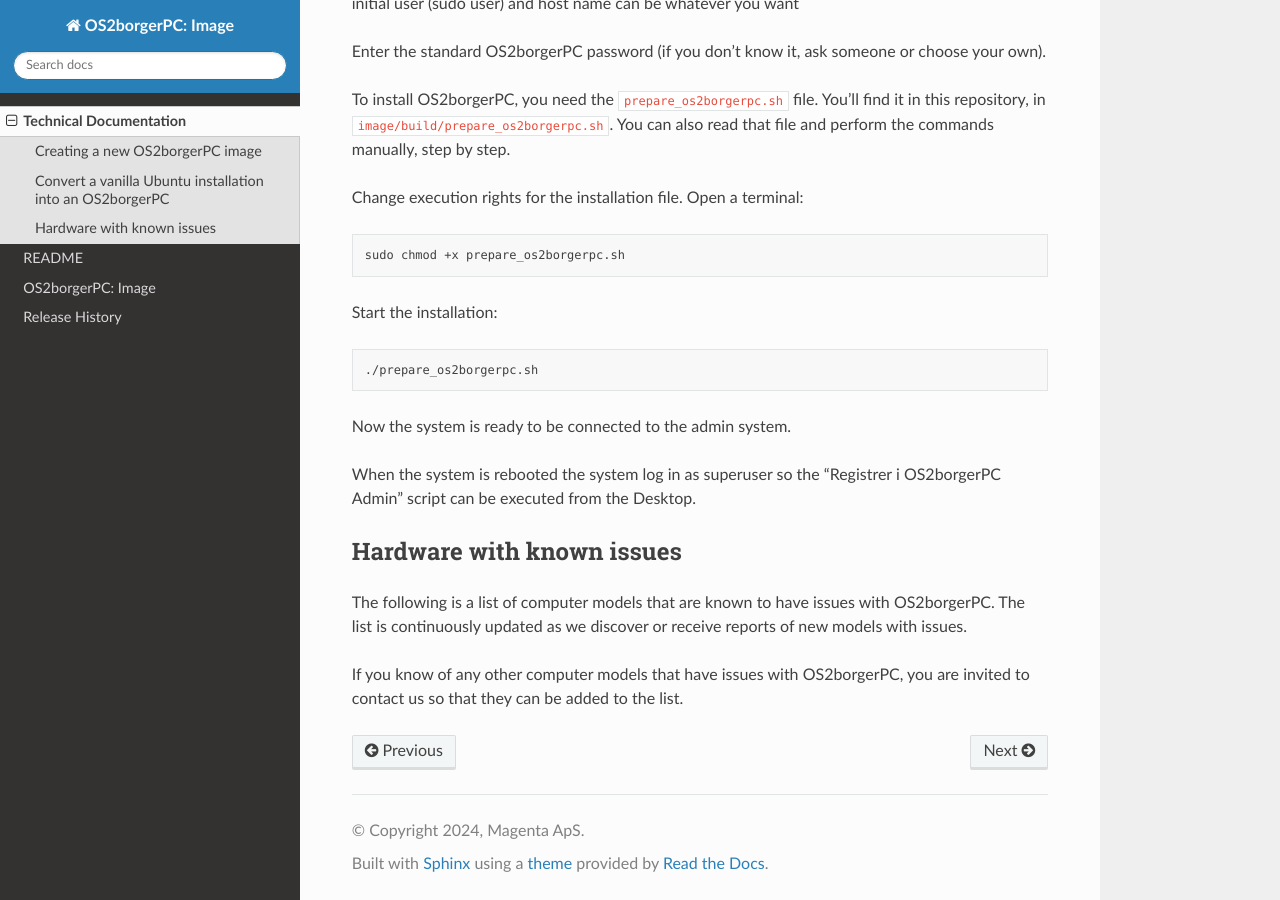
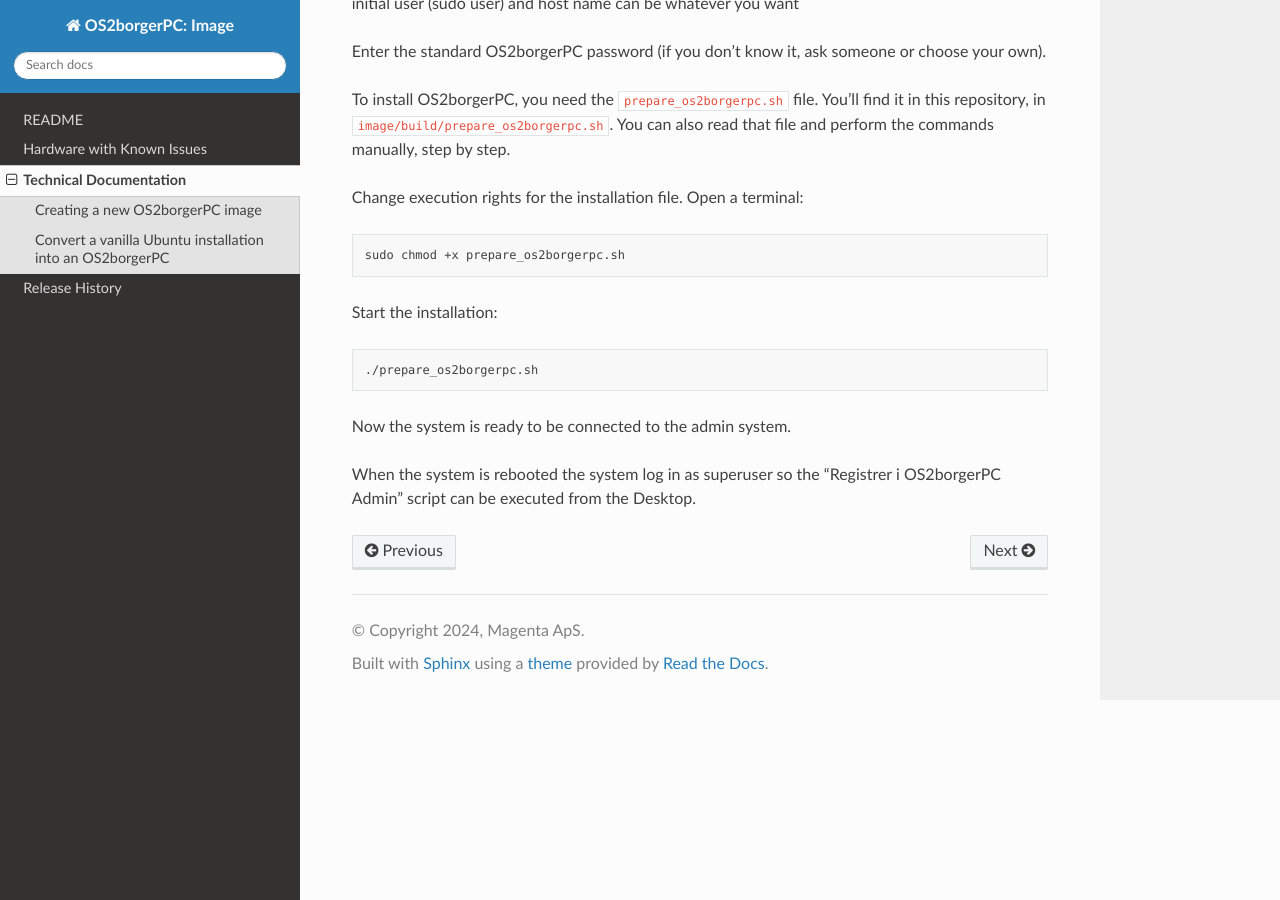
Before and after one commit to OS2borgerPC/os2borgerpc-image, a Sphinx documentation site: the page built from docs/source/dev.rst, in a window 1280 px wide and 900 px high, scrolled down 953 px. Built offline with Sphinx 7.4.7 and the Read the Docs theme 2.0.0, drawn with Linux system fonts in a browser that asks for light colours.

Commit message:
Move hardware known issues list to separate page, reorder TOC, header format consistency

```diff
--- a/docs/source/dev.rst
+++ b/docs/source/dev.rst
@@ -1,5 +1,7 @@
+
+#######################
 Technical Documentation
-=======================
+#######################
 
 ********************************
 Creating a new OS2borgerPC image
@@ -69,39 +71,3 @@
 
 When the system is rebooted the system log in as superuser so
 the "Registrer i OS2borgerPC Admin" script can be executed from the Desktop.
-
-**************************
-Hardware with known issues
-**************************
-
-The following is a list of computer models that are known to have issues
-with OS2borgerPC. The list is continuously updated as we discover or
-receive reports of new models with issues.
-
-.. list-table::
-    :widths: 10 5 10 50
-    :header-rows: 1
-    :stub-columns: 1
-
-    * - Model
-      - Comment
-    * - Lenovo V14 G4 AMD
-      - The built-in mouse and keyboard did not work
-    * - Intel NUC5CPYB
-      - The desktop does not work correctly after
-        installing image 5.0.0 (Ubuntu 22.04)
-    * - Lenovo Thinkpad T14 Gen3
-        Lenovo Thinkpad T16 Gen1
-      - After installing image 5.0.0 or an older image,
-        the computer will not boot correctly. However,
-        this can be fixed with a script
-    * - Intel NUC kit NUC7CJYHN
-      - The screen periodically flickers. The problem
-        only occurs intermittently and can be detected
-        during startup. As a workaround, we have a
-        script that will restart the computer if the
-        problem is detected.
-
-If you know of any other computer models that have issues with
-OS2borgerPC, you are invited to contact us so that they can be
-added to the list.
--- a/docs/source/news.rst
+++ b/docs/source/news.rst
@@ -1,4 +1,5 @@
+###############
 Release History
-===============
+###############
 
 .. include:: ../../NEWS.rst
--- a/docs/source/readme.rst
+++ b/docs/source/readme.rst
@@ -1,5 +1,5 @@
-======
+######
 README
-======
+######
 
 .. include:: ../../README.rst
```
Also changed, not shown: docs/source/hardware_known_issues.rst (added, +35 -0 lines), docs/source/index.rst (+10 -8 lines).
